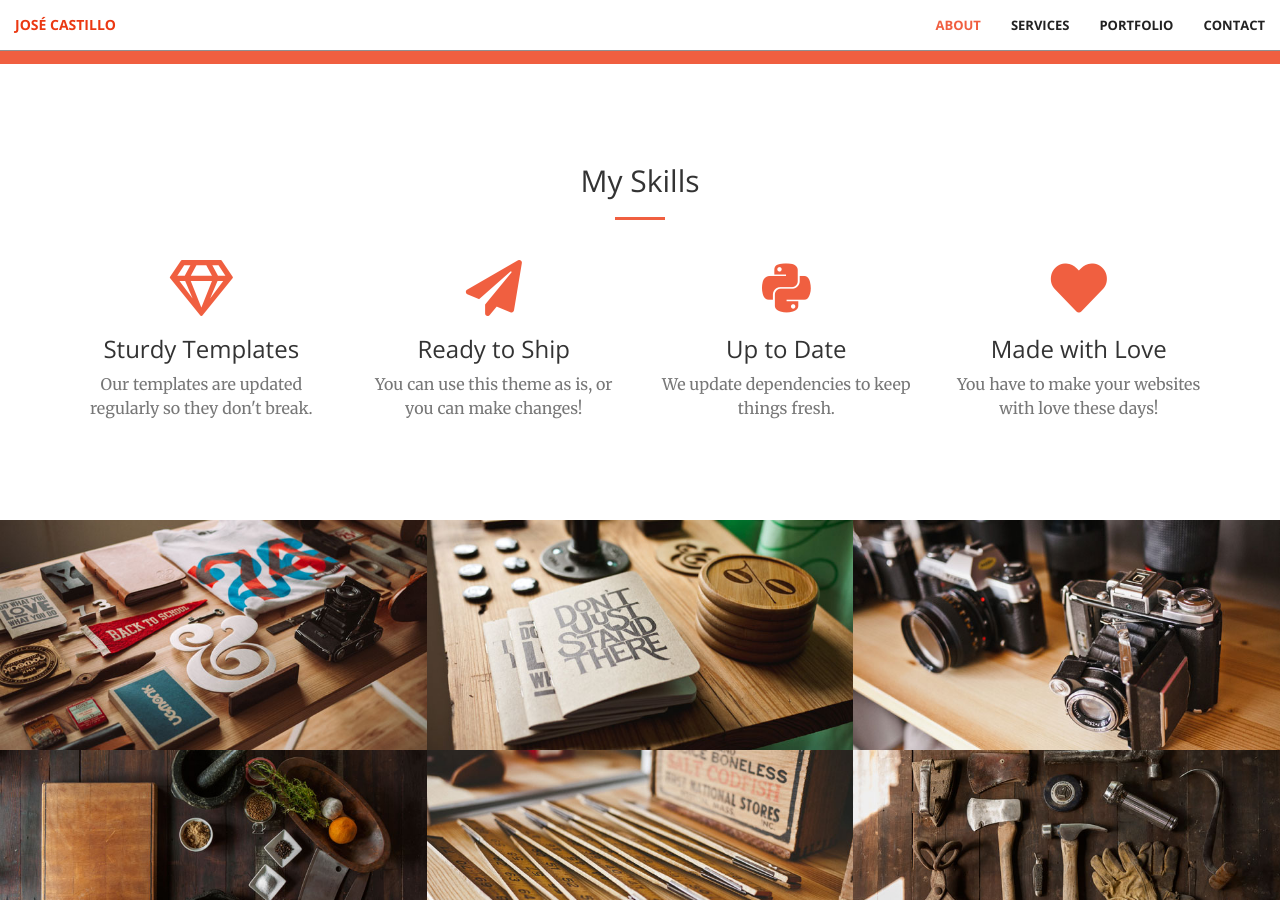
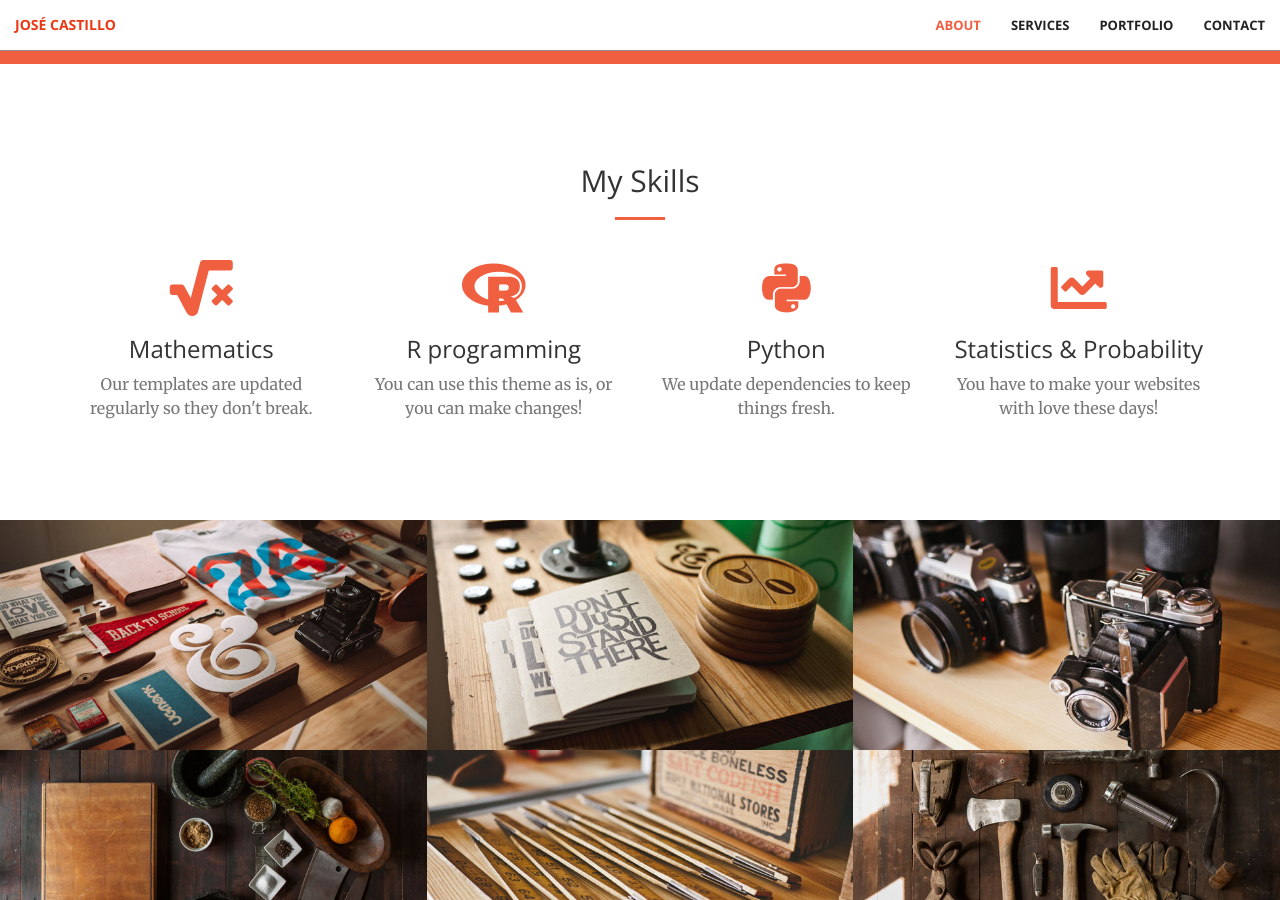
Before and after one commit to ja-castillo25/ja-castillo25.github.io, a Jekyll site: the page built from index.html, in a window 1280 px wide and 900 px high, scrolled down 1254 px. Built offline with Jekyll 4.4.1, drawn with Linux system fonts in a browser that asks for light colours.

Commit message:
cambios varios

```diff
--- a/_includes/services.html
+++ b/_includes/services.html
@@ -11,29 +11,29 @@
         <div class="row">
             <div class="col-lg-3 col-md-6 text-center">
                 <div class="service-box">
-                    <i class="far fa-4x fa-gem wow bounceIn text-primary"></i>
-                    <h3>Sturdy Templates</h3>
+                    <i class="fas fa-4x fa-square-root-alt wow bounceIn text-primary"></i>
+                    <h3>Mathematics</h3>
                     <p class="text-muted">Our templates are updated regularly so they don't break.</p>
                 </div>
             </div>
             <div class="col-lg-3 col-md-6 text-center">
                 <div class="service-box">
-                    <i class="fa fa-4x fa-paper-plane wow bounceIn text-primary" data-wow-delay=".1s"></i>
-                    <h3>Ready to Ship</h3>
+                    <i class="fab fa-4x fa-r-project wow bounceIn text-primary" data-wow-delay=".1s"></i>
+                    <h3>R programming</h3>
                     <p class="text-muted">You can use this theme as is, or you can make changes!</p>
                 </div>
             </div>
             <div class="col-lg-3 col-md-6 text-center">
                 <div class="service-box">
                     <i class="fab fa-4x fa-python wow bounceIn text-primary"></i>
-                    <h3>Up to Date</h3>
+                    <h3>Python</h3>
                     <p class="text-muted">We update dependencies to keep things fresh.</p>
                 </div>
             </div>
             <div class="col-lg-3 col-md-6 text-center">
                 <div class="service-box">
-                    <i class="fa fa-4x fa-heart wow bounceIn text-primary" data-wow-delay=".3s"></i>
-                    <h3>Made with Love</h3>
+                    <i class="fa fa-4x fa-chart-line wow bounceIn text-primary" data-wow-delay=".3s"></i>
+                    <h3>Statistics &#38; Probability</h3>
                     <p class="text-muted">You have to make your websites with love these days!</p>
                 </div>
             </div>
--- a/_sass/_base.scss
+++ b/_sass/_base.scss
@@ -220,6 +220,9 @@ header {
     p {
         margin-bottom: 0;
     }
+    .fas {
+    color: $theme-primary;
+    }
 }
 
 .portfolio-box {
```
